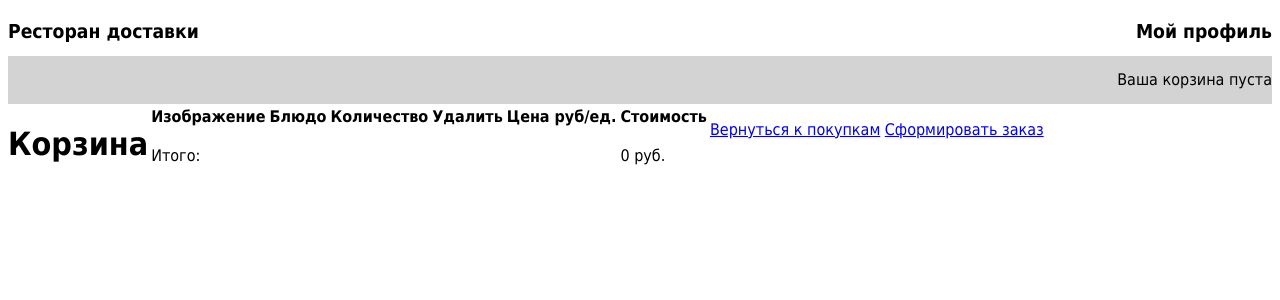
After one commit to KateKrechet/djangoProjectStore2, a Django app: page /cart/ in a window 1280 px wide. The commit adds this page. Shown: the top 300 px of the page. Run offline with Django 4.2, Linux system fonts and the light colour scheme.

Commit message:
make cart

```diff
--- a/djangoProjectStore/settings.py
+++ b/djangoProjectStore/settings.py
@@ -67,6 +67,7 @@ TEMPLATES = [
                 'django.template.context_processors.request',
                 'django.contrib.auth.context_processors.auth',
                 'django.contrib.messages.context_processors.messages',
+                'store.context_processors.cart',
             ],
         },
     },
--- a/djangoProjectStore/urls.py
+++ b/djangoProjectStore/urls.py
@@ -20,16 +20,22 @@ from store import views
 
 urlpatterns = [
     path('admin/', admin.site.urls),
+
     # автоматически подключаются login logout
     path('user/', include('django.contrib.auth.urls')),
     path('user/registration', views.registration, name='registration'),
+
+    # корзина
+    path('cart/', views.cart_detail, name='cart_detail'),
+    path('add/<int:product_id>/', views.cart_add, name='cart_add'),
+    path('remove/<int:product_id>/', views.cart_remove, name='cart_remove'),
+
+
     path('', views.product_list, name='home'),
     path('<slug:category_slug>/', views.product_list,
          name='product_list_by_category'),
     path('<int:id>/<slug:slug>/', views.product_detail,
          name='product_detail'),
-    path('cart/', views.cart_detail, name='cart_detail'),
-    path('add/<int:product_id>/', views.cart_add, name='cart_add'),
-    path('remove/<int:product_id>/', views.cart_remove, name='cart_remove'),
+
 
 ]
--- a/store/cart.py
+++ b/store/cart.py
@@ -1,6 +1,6 @@
 from decimal import Decimal
 from django.conf import settings
-from models import Product
+from .models import Product
 
 
 class Cart(object):
--- /dev/null
+++ b/store/context_processors.py
@@ -0,0 +1,4 @@
+from .cart import Cart
+
+def cart(request):
+    return {'cart': Cart(request)}
--- a/store/forms.py
+++ b/store/forms.py
@@ -14,5 +14,5 @@ class Signupform(UserCreationForm):
 
 PRODUCT_QUANTITY_CHOICES = [(i, str(i)) for i in range(1, 11)]
 class CartAddProductForm(forms.Form):
-    quantity = forms.TypedChoiceField(choices=PRODUCT_QUANTITY_CHOICES, coerce=int)
+    quantity = forms.TypedChoiceField(label='Количество:',choices=PRODUCT_QUANTITY_CHOICES, coerce=int)
     update = forms.BooleanField(required=False, initial=False, widget=forms.HiddenInput)
--- a/store/views.py
+++ b/store/views.py
@@ -25,7 +25,8 @@ def product_list(request, category_slug=None):
 # страница с выбранным продуктом
 def product_detail(request, id, slug):
     product = get_object_or_404(Product, id=id, slug=slug, available=True)
-    data = {'product': product}
+    cart_product_form = CartAddProductForm()
+    data = {'product': product, 'cart_product_form': cart_product_form}
     return render(request, 'store/product_detail.html', data)
 
 
@@ -83,4 +84,7 @@ def cart_remove(request, product_id):
 # отображение текущей корзины
 def cart_detail(request):
     cart = Cart(request)
-    return render(request, 'cart/detail.html', {'cart': cart})
+    for item in cart:
+        item['update_quantity_form'] = CartAddProductForm(initial={'quantity': item['quantity'], 'update': True})
+
+    return render(request, 'cart/cart_detail.html', {'cart': cart})
--- /dev/null
+++ b/templates/cart/cart_detail.html
@@ -0,0 +1,56 @@
+{% extends "index.html" %}
+{% load static %}
+{% block title %}
+    Корзина
+{% endblock %}
+{% block content %}
+    <h1>Корзина</h1>
+    <table>
+        <thead>
+        <tr>
+            <th>Изображение</th>
+            <th>Блюдо</th>
+            <th>Количество</th>
+            <th>Удалить</th>
+            <th>Цена руб/ед.</th>
+            <th>Стоимость</th>
+        </tr>
+        </thead>
+        <tbody>
+        {% for item in cart %}
+            {% with product=item.product %}
+                <tr>
+                    <td>
+                        <a href="{{ product.get_absolute_url }}">
+                            <img src="{% if product.image %}{% static product.image %}
+                              {% else %}{% static "img/no_image.png" %}
+                              {% endif %}">
+                        </a>
+                    </td>
+                    <td>{{ product.name }}</td>
+                    <td>
+                        <form action="{% url "cart_add" product.id %}" method="post">
+                            {{ item.update_quantity_form.quantity }}
+                            {{ item.update_quantity_form.update }}
+                            <input type="submit" value="Обновить">
+                            {% csrf_token %}
+                        </form>
+                    </td>
+                    <td><a href="{% url "cart_remove" product.id %}">Удалить</a></td>
+                    <td>{{ item.price }} руб.</td>
+                    <td>{{ item.total_price }} руб.</td>
+                </tr>
+            {% endwith %}
+        {% endfor %}
+        <tr>
+            <td>Итого:</td>
+            <td colspan="4"></td>
+            <td>{{ cart.get_total_price }} руб.</td>
+        </tr>
+        </tbody>
+    </table>
+    <p>
+        <a href="{% url "home" %}">Вернуться к покупкам</a>
+        <a href="#">Сформировать заказ</a>
+    </p>
+{% endblock %}
--- a/templates/index.html
+++ b/templates/index.html
@@ -2,7 +2,7 @@
 <!DOCTYPE html>
 <html>
 <head>
-<meta charset="utf-8" />
+    <meta charset="utf-8"/>
     <title>{% block title %}Ресторан доставки{% endblock %}</title>
     <link href="{% static "css/base.css" %}" rel="stylesheet">
     <link href="{% static "css/product_list.css" %}" rel="stylesheet">
@@ -20,7 +20,17 @@
     {#<a href="/">Мой профиль</a>#}
 </div>
 <div class="submenu">
+    {% with total_items=cart|length %}
+        {% if cart|length > 0 %}
+            Ваша корзина:
+            <a href="{% url "cart_detail" %}">
+                {{ total_items }} товаров{{ total_items|pluralize }},
+                {{ cart.get_total_price }} руб.
+            </a>
+        {% else %}
             Ваша корзина пуста
+        {% endif %}
+    {% endwith %}
 </div>
 <div class="content">
     {% block content %}
--- a/templates/store/product_detail.html
+++ b/templates/store/product_detail.html
@@ -11,6 +11,11 @@
         <h3><a href="{{ product.category.get_absolute_url }}">
             {{ product.category }}</a></h3>
         <p class="price">{{ product.price }} руб</p>
+    <form action="{% url "cart_add" product.id %}" method="post">
+        {{ cart_product_form }}
+        {% csrf_token %}
+        <input type="submit" value="Добавить в корзину">
+    </form>
         {{ product.description|linebreaks }}
         <p>Вес: {{ product.volume }} г</p>
     </div>
```
Also changed, not shown: templates/cart/detail.html (deleted, +0 -10 lines), db.sqlite3. Lines whose indentation alone changed are shown as unchanged.
